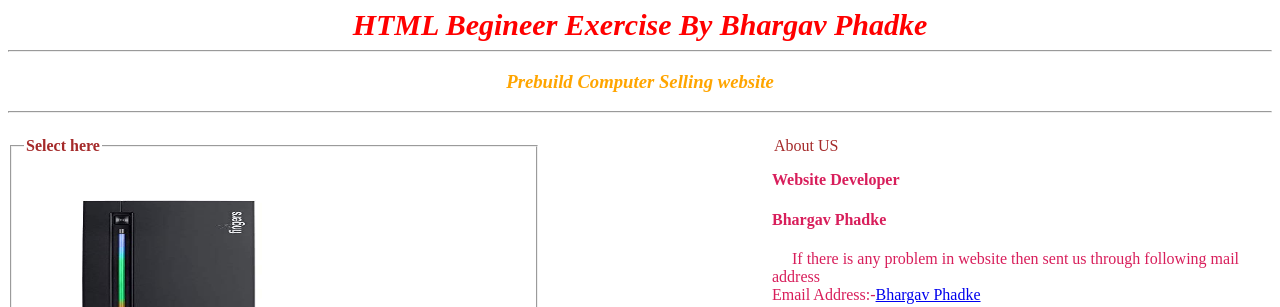
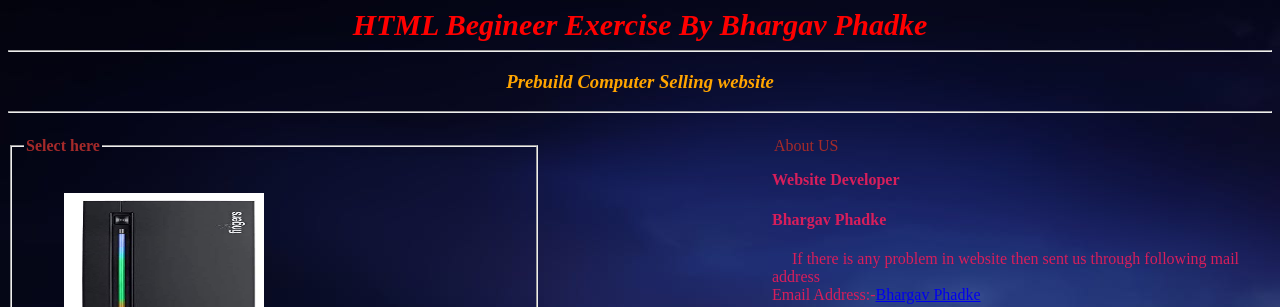
Before and after one commit to bhargavphadke/htmlreselling, a plain HTML site: page index.html in a window 1280 px wide. Shown: the top 307 px of the page. Drawn offline with Linux system fonts and the light colour scheme.

Commit message:
Update index.html

```diff
--- a/index.html
+++ b/index.html
@@ -4,7 +4,7 @@
 <title>HTML Exercise By Bhargav Phadke</title>
 <style type="text/css">
 body{
-  background-image:url(baloon.jpg);
+  background-image:url(../image4.jpg);
 }
 i{
 font-size: 30px;
```
